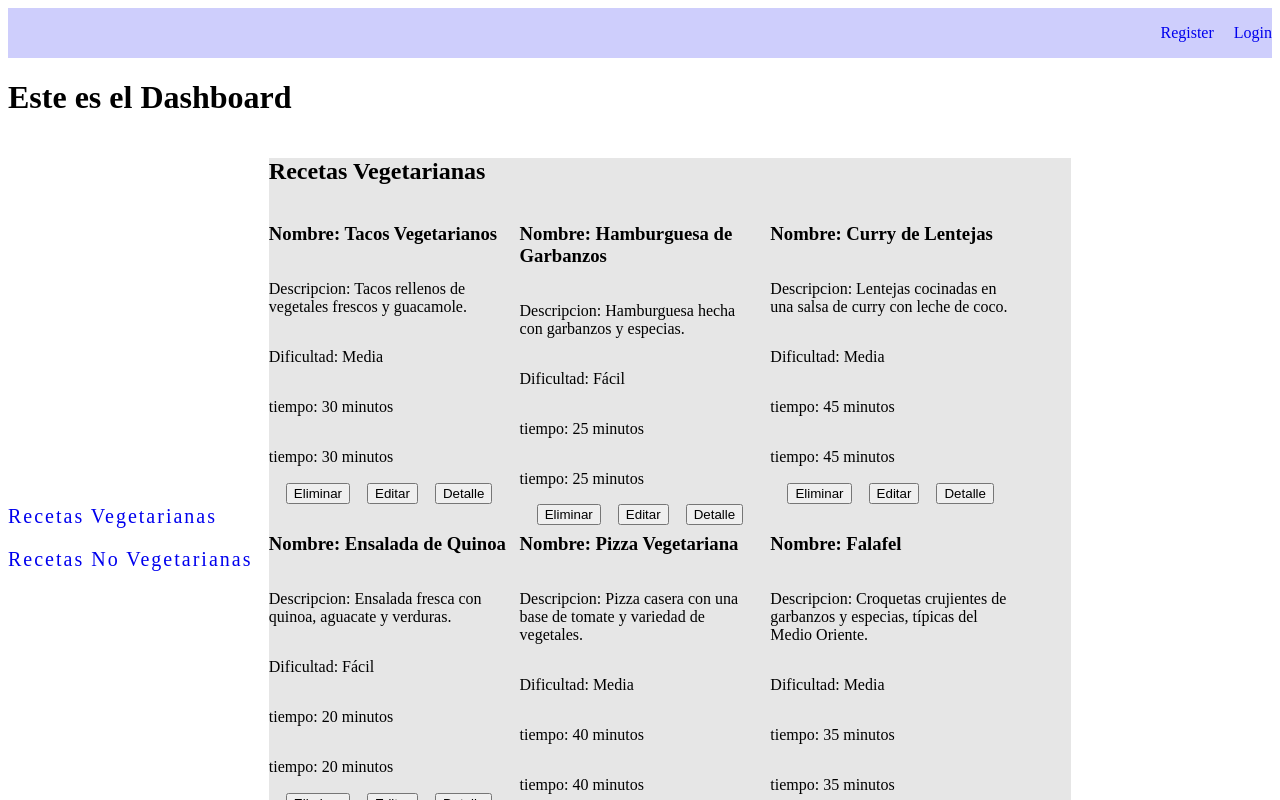
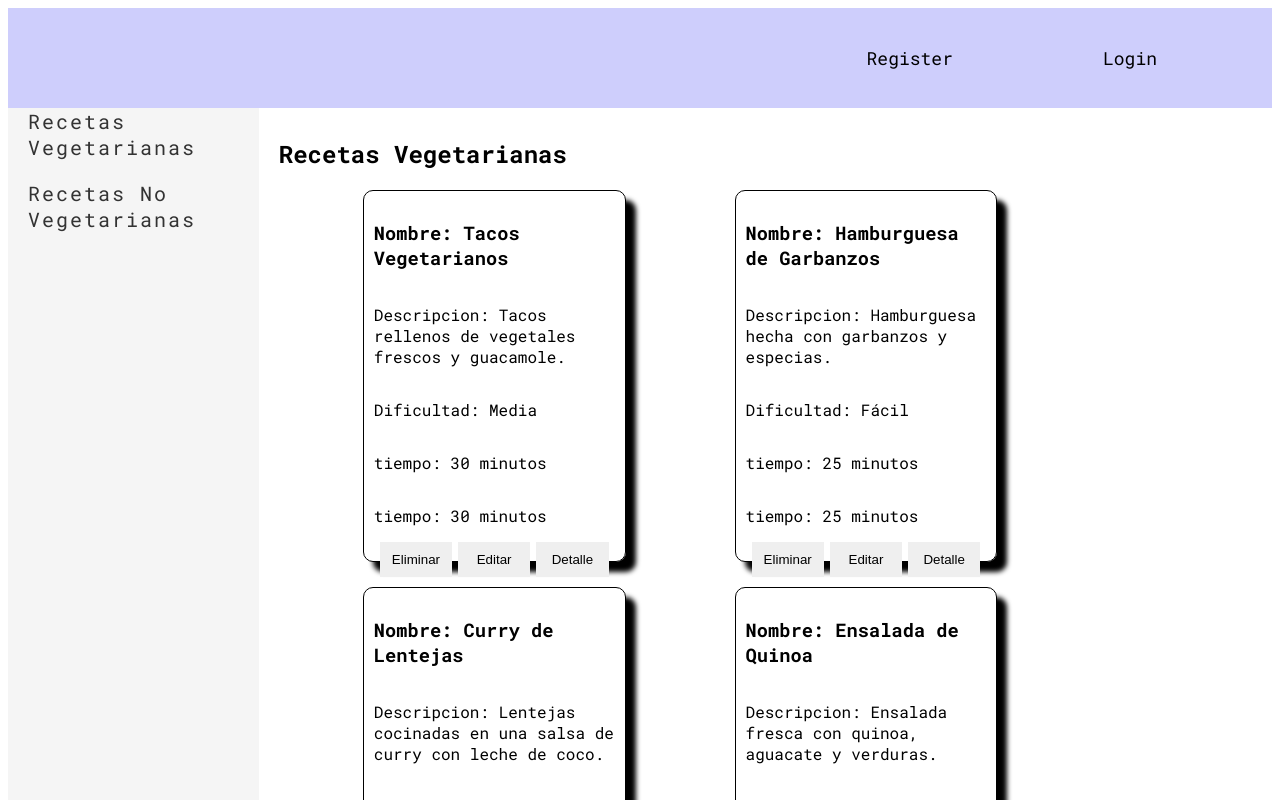
Before and after one commit to jaimezzapata/app-recipes-sabado, a React (Vite) app: page /dashboard/vegetarian in a window 1280 px wide. Shown: the top 800 px of the page. Built offline with nearby package versions, Linux system fonts and the light colour scheme.

Commit message:
Modificación de estilos generales

```diff
--- a/src/components/Header.css
+++ b/src/components/Header.css
@@ -1,12 +1,50 @@
 header {
     width: 100%;
-    height: 50px;
+    height: 100px;
     background-color: rgb(206, 206, 252);
     display: flex;
     justify-content: flex-end;
     align-items: center;
     gap: 20px;
 }
+
 .enlace {
+    position: relative;
     text-decoration: none;
+    color: #000;
+    font-size: 18px;
+    padding: 10px 15px;
+    display: inline-block;
+    transition: color 0.3s ease;
+    margin-right: 100px;
 }
+
+.enlace::before,
+.enlace::after {
+    content: '';
+    position: absolute;
+    width: 0;
+    height: 2px;
+    background-color: black;
+    transition: width 0.3s ease;
+}
+
+.enlace::before {
+    left: 0;
+    bottom: 0;
+}
+
+.enlace::after {
+    right: 0;
+    top: 0;
+}
+
+.enlace:hover::before,
+.enlace:hover::after {
+    width: 100%;
+}
+
+.enlace:hover {
+    color: white;
+    text-shadow: 1px 1px 5px black;
+}
--- a/src/index.css
+++ b/src/index.css
@@ -0,0 +1,4 @@
+@import url('https://fonts.googleapis.com/css2?family=Roboto+Mono:ital,wght@0,100..700;1,100..700&display=swap');
+body{
+    font-family: "Roboto Mono", serif;
+}
--- a/src/pages/Dashboard.css
+++ b/src/pages/Dashboard.css
@@ -4,26 +4,64 @@
     display: flex;
     gap: 10px;
 }
+
 .panel-control aside {
     width: 20%;
     height: 100%;
     display: flex;
+    background-color: #f5f5f5; /* Fondo del menú lateral */
 }
-.panel-control aside nav{
+
+.panel-control aside nav {
     width: 100%;
     height: 100%;
     display: flex;
     flex-direction: column;
     align-items: flex-start;
-    justify-content: center;
+    justify-content: flex-start;
     gap: 20px;
+    padding-left: 20px;
 }
-.panel-control aside nav a{
+
+.panel-control aside nav a {
     text-decoration: none;
     font-size: 20px;
     letter-spacing: 2px;
+    position: relative;
+    color: #333;
+    transition: color 0.3s ease;
 }
-.panel-control div{
+
+.panel-control aside nav a::before,
+.panel-control aside nav a::after {
+    content: '';
+    position: absolute;
+    width: 0;
+    height: 2px;
+    background-color: #f09819; /* Cambia el color si lo prefieres */
+    transition: width 0.3s ease;
+}
+
+.panel-control aside nav a::before {
+    bottom: 0;
+    left: 0;
+}
+
+.panel-control aside nav a::after {
+    top: 0;
+    right: 0;
+}
+
+.panel-control aside nav a:hover::before,
+.panel-control aside nav a:hover::after {
+    width: 100%;
+}
+
+.panel-control aside nav a:hover {
+    color: #ff512f; /* Cambia el color del texto al pasar el mouse */
+}
+
+.panel-control div {
     width: 80%;
     height: 100%;
 }
--- a/src/pages/Dashboard.jsx
+++ b/src/pages/Dashboard.jsx
@@ -5,7 +5,6 @@ const Dashboard = () => {
     return (
         <div>
             <Header />
-            <h1>Este es el Dashboard</h1>
             <section className='panel-control'>
                 <aside>
                     <nav>
--- a/src/pages/recipes/Recipes.css
+++ b/src/pages/recipes/Recipes.css
@@ -1,28 +1,39 @@
 .recipes {
     width: 100%;
-    height: 100vh;
-    background-color: rgb(230, 230, 230);
+    padding: 10px;
 }
 
 .cards {
     width: 100%;
     height: 100%;
     display: flex;
+    justify-content: space-evenly;
     flex-wrap: wrap;
-    gap: 10px;
+    gap: 25px;
 }
 
 .cards .card {
     width: 30%;
-    height: 300px;
+    height: 350px;
     display: flex;
     flex-direction: column;
     justify-content: space-between;
+    border: solid 1px black;
+    padding: 10px;
+    box-shadow: 10px 10px 5px black;
+    border-radius: 10px;
 }
 
-.cards .card div{
+.cards .card div {
     width: 100%;
     display: flex;
     justify-content: space-evenly;
     align-items: center;
 }
+
+.cards .card div button{
+    width: 30%;
+    border: none;
+    padding: 10px;
+    cursor: pointer;
+}
```
